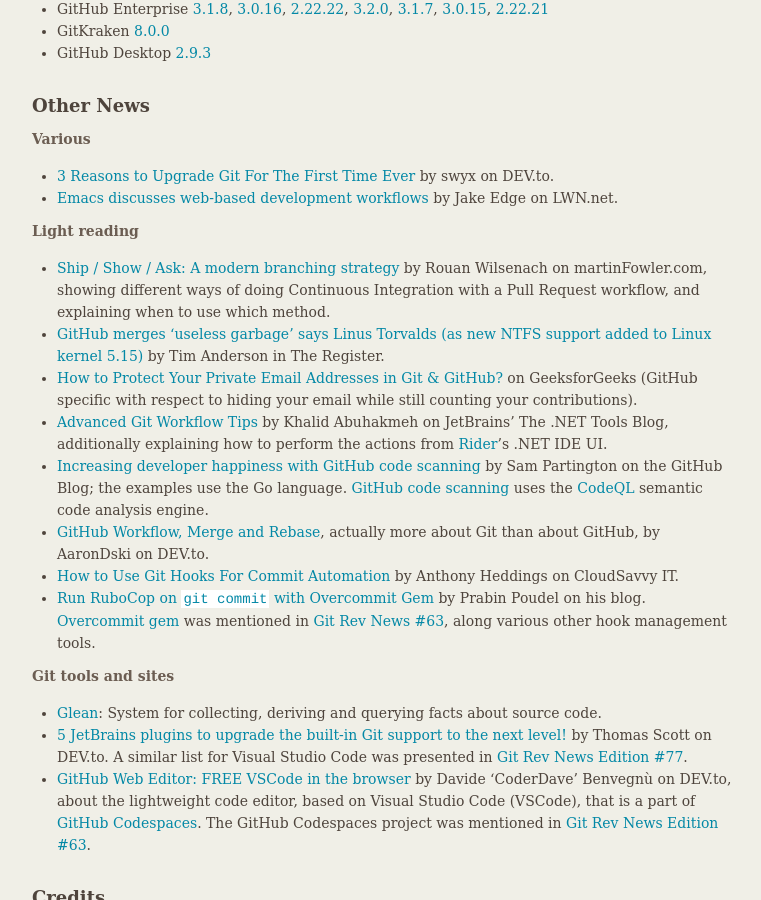
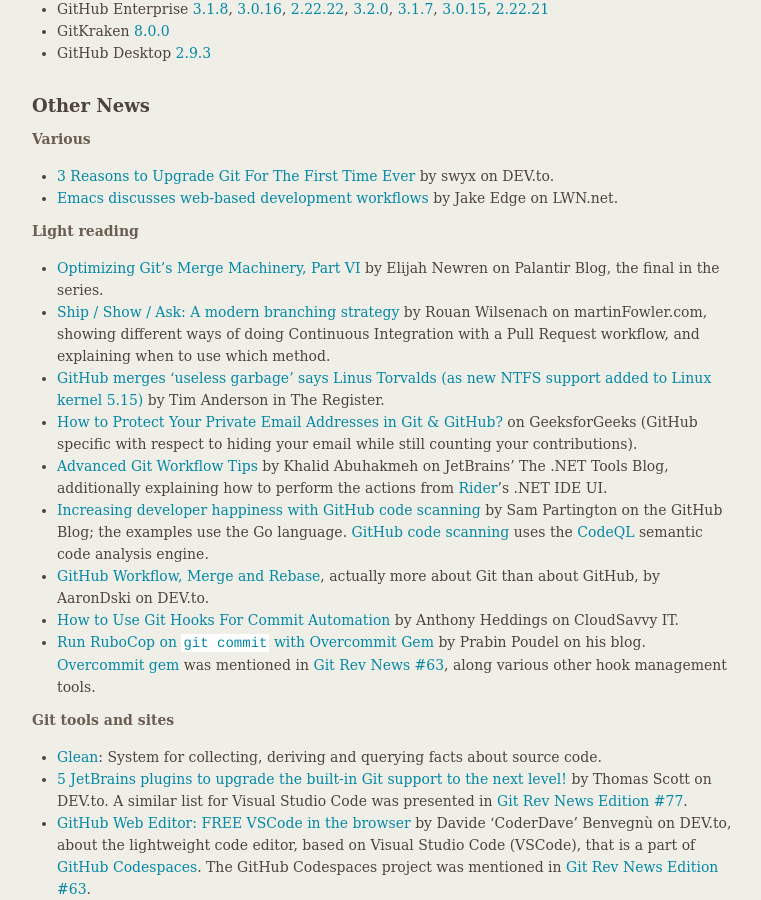
Before and after one commit to git/git.github.io, a Jekyll site: the page built from rev_news/drafts/edition-79.md, in a window 1280 px wide and 900 px high, scrolled down 2724 px. Shown: the whole window, without its empty margins (377-1138 px from the left). Built offline with Jekyll 4.4.1, drawn with Linux system fonts in a browser that asks for light colours.

Commit message:
rn-79: link to final blog post on optimizing Git's merge machinery

```diff
--- a/rev_news/drafts/edition-79.md
+++ b/rev_news/drafts/edition-79.md
@@ -199,6 +199,7 @@
 
 
 __Light reading__
+* [Optimizing Git’s Merge Machinery, Part VI](https://blog.palantir.com/optimizing-gits-merge-machinery-6-7bf887a131d8) by Elijah Newren on Palantir Blog, the final in the series.
 * [Ship / Show / Ask: A modern branching strategy](https://martinfowler.com/articles/ship-show-ask.html)
   by Rouan Wilsenach on martinFowler.com, showing different ways of doing
   Continuous Integration with a Pull Request workflow, and explaining when
```
